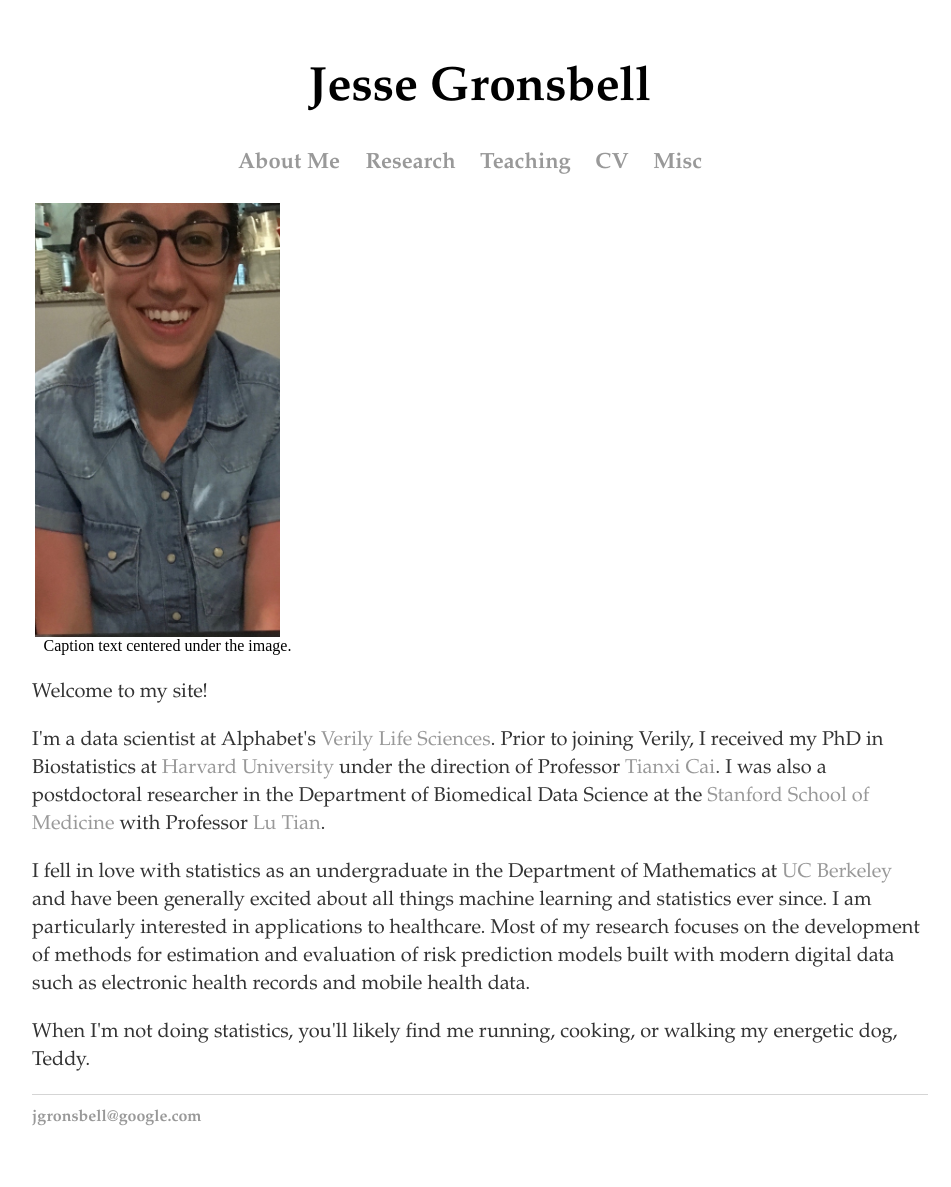
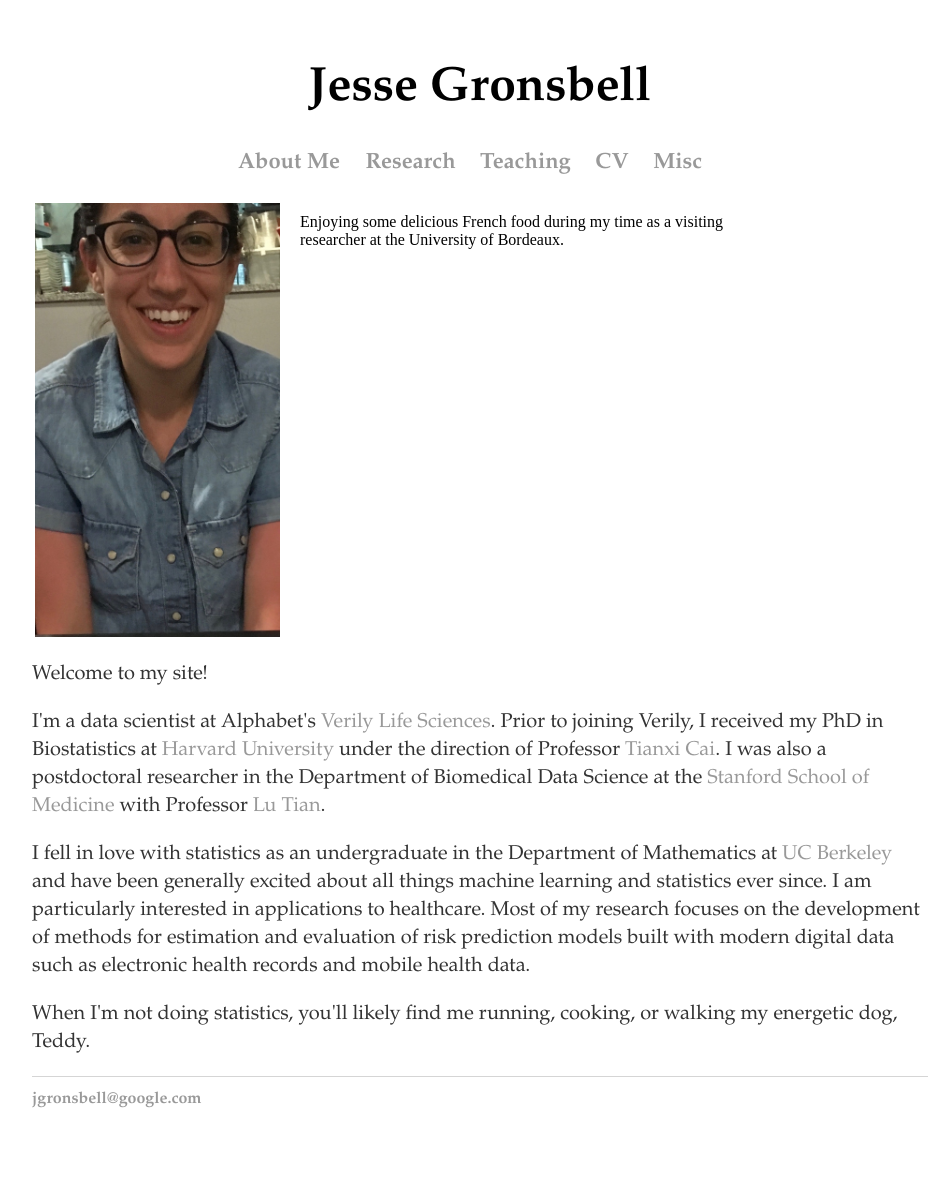
Before and after one commit to jgrons/old_website, a Jekyll site: the page built from index.html, in a window 1280 px wide. Shown: the whole page, without its empty margins (160-1111 px from the left). Built offline with Jekyll 4.4.1, drawn with Linux system fonts in a browser that asks for light colours.

Commit message:
Update index.html

```diff
--- a/index.html
+++ b/index.html
@@ -8,11 +8,11 @@
 
 <tr>
 
-<td align="center" valign="center">
+<td align="left" valign="center">
 <img src="../pics/me_france.jpeg" HEIGHT="434" WIDTH="245" align="left" style="margin:8px 20px 0px 0px"
                   title="JG" alt="JG"/>
 <br />
-Caption text centered under the image.
+Enjoying some delicious French food during my time as a visiting researcher at the University of Bordeaux.
 </td>
 
 </tr>
```
